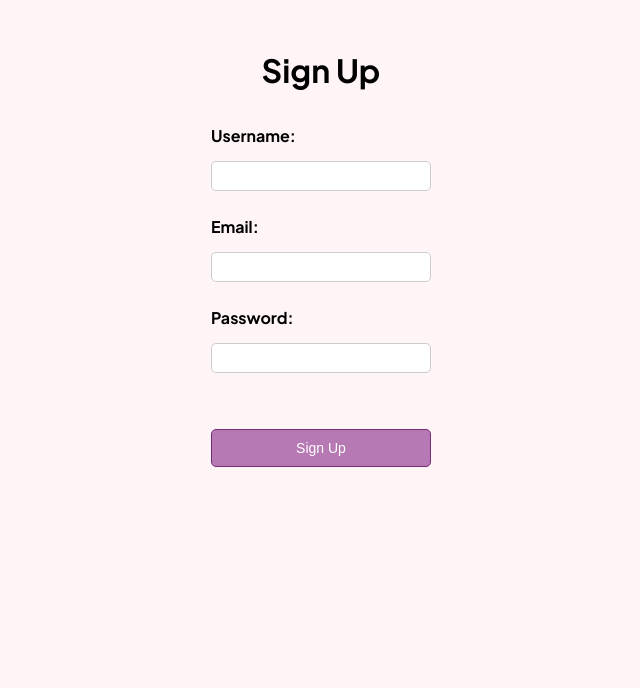
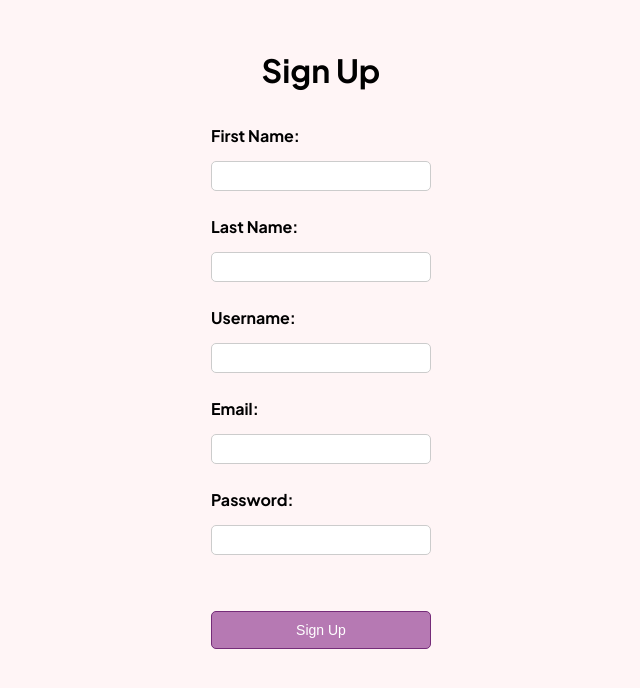
Before and after one commit to christianjmartin/FragranceArchive, a Flask app: page /sign_up in a window 1280 px wide. Shown: the top 688 px of the page, without its empty margins (319-959 px from the left). Run offline with Flask 3, Linux system fonts and the light colour scheme; some libraries are stand-ins or nearby versions.

Commit message:
revert to old sign up

```diff
--- a/templates/signup.html
+++ b/templates/signup.html
@@ -15,11 +15,11 @@
     <div class = form_container>
     <form id="signupForm" action="/sign_up" method="POST">
 
-        <!-- <label for="name">First Name:</label>
+        <label for="name">First Name:</label>
         <input type="name" id="name" name="name" required>
 
         <label for="lastname">Last Name:</label>
-        <input type="lastname" id="lastname" name="lastname" required> -->
+        <input type="lastname" id="lastname" name="lastname" required>
 
         <label for="username">Username:</label>
         <input type="username" id="username" name="username" required>
```
